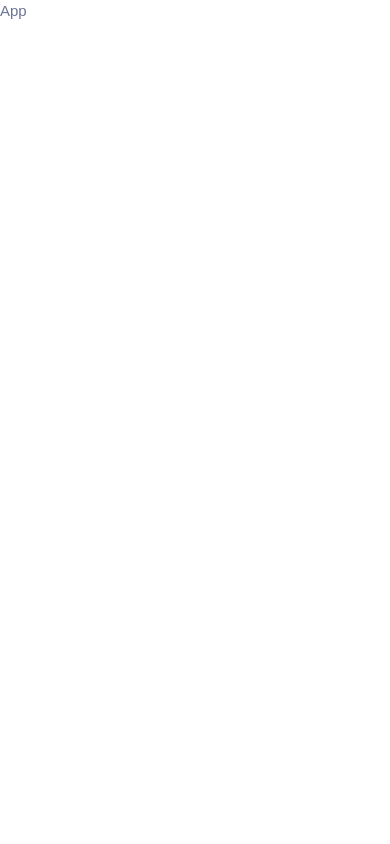
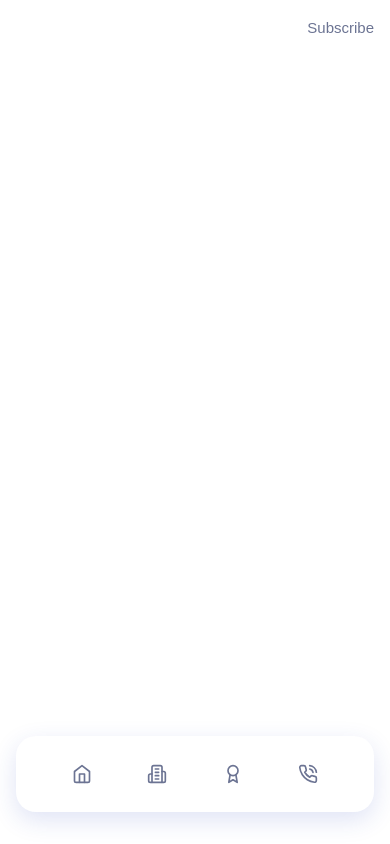
Before and after one commit to azamat-cto/holux, a React (Vite) app: page / in a window 390 px wide. Built offline with nearby package versions, Linux system fonts and the light colour scheme; a small style sheet from the web is missing.

Commit message:
Add header basic markup

```diff
--- a/src/App.jsx
+++ b/src/App.jsx
@@ -1,5 +1,11 @@
+import Header from '@/components/header'
+
 function App() {
-  return <>App</>
+  return (
+    <>
+      <Header />
+    </>
+  )
 }
 
 export default App
--- /dev/null
+++ b/src/components/header/index.jsx
@@ -0,0 +1,147 @@
+import Logo from './logo'
+
+const links = [
+  {
+    id: 'home',
+    to: '#home',
+    label: 'Home',
+    icon: (
+      <svg
+        xmlns="http://www.w3.org/2000/svg"
+        width="1em"
+        height="1em"
+        viewBox="0 0 24 24"
+        fill="none"
+        stroke="currentColor"
+        strokeWidth="2"
+        strokeLinecap="round"
+        strokeLinejoin="round"
+        className="text-xl"
+      >
+        <path d="m3 9 9-7 9 7v11a2 2 0 0 1-2 2H5a2 2 0 0 1-2-2z" />
+        <polyline points="9 22 9 12 15 12 15 22" />
+      </svg>
+    )
+  },
+  {
+    id: 'residences',
+    to: '#popular',
+    label: 'Residences',
+    icon: (
+      <svg
+        xmlns="http://www.w3.org/2000/svg"
+        width="1em"
+        height="1em"
+        viewBox="0 0 24 24"
+        fill="none"
+        stroke="currentColor"
+        strokeWidth="2"
+        strokeLinecap="round"
+        strokeLinejoin="round"
+        className="text-xl"
+      >
+        <path d="M6 22V4a2 2 0 0 1 2-2h8a2 2 0 0 1 2 2v18Z" />
+        <path d="M6 12H4a2 2 0 0 0-2 2v6a2 2 0 0 0 2 2h2" />
+        <path d="M18 9h2a2 2 0 0 1 2 2v9a2 2 0 0 1-2 2h-2" />
+        <path d="M10 6h4" />
+        <path d="M10 10h4" />
+        <path d="M10 14h4" />
+        <path d="M10 18h4" />
+      </svg>
+    )
+  },
+  {
+    id: 'value',
+    to: '#value',
+    label: 'Value',
+    icon: (
+      <svg
+        xmlns="http://www.w3.org/2000/svg"
+        width="1em"
+        height="1em"
+        viewBox="0 0 24 24"
+        fill="none"
+        stroke="currentColor"
+        strokeWidth="2"
+        strokeLinecap="round"
+        strokeLinejoin="round"
+        className="text-xl"
+      >
+        <circle cx="12" cy="8" r="6" />
+        <path d="M15.477 12.89 17 22l-5-3-5 3 1.523-9.11" />
+      </svg>
+    )
+  },
+  {
+    id: 'contact',
+    to: '#contact',
+    label: 'Contact',
+    icon: (
+      <svg
+        xmlns="http://www.w3.org/2000/svg"
+        width="1em"
+        height="1em"
+        viewBox="0 0 24 24"
+        fill="none"
+        stroke="currentColor"
+        strokeWidth="2"
+        strokeLinecap="round"
+        strokeLinejoin="round"
+        className="text-xl"
+      >
+        <path d="M22 16.92v3a2 2 0 0 1-2.18 2 19.79 19.79 0 0 1-8.63-3.07 19.5 19.5 0 0 1-6-6 19.79 19.79 0 0 1-3.07-8.67A2 2 0 0 1 4.11 2h3a2 2 0 0 1 2 1.72 12.84 12.84 0 0 0 .7 2.81 2 2 0 0 1-.45 2.11L8.09 9.91a16 16 0 0 0 6 6l1.27-1.27a2 2 0 0 1 2.11-.45 12.84 12.84 0 0 0 2.81.7A2 2 0 0 1 22 16.92z" />
+        <path d="M14.05 2a9 9 0 0 1 8 7.94" />
+        <path d="M14.05 6A5 5 0 0 1 18 10" />
+      </svg>
+    )
+  }
+]
+
+function Header() {
+  return (
+    <header className="sticky top-0 left-0 z-50 bg-transparent transition-colors">
+      <div>
+        <div className="container">
+          <div className="flex items-center justify-between h-[3.5rem]">
+            <Logo />
+
+            <div className="fixed right-4 bottom-8 left-4 py-5 px-12 rounded-[1.25rem] bg-card shadow-[0_8px_24px_hsla(228,66%,45%,0.15)] transition-colors md:hidden">
+              <nav>
+                <ul className="flex items-center justify-between">
+                  {links.map((link) => (
+                    <li key={link.id}>
+                      <a
+                        className="inline-flex p-2 rounded-full"
+                        href={`${link.to}`}
+                      >
+                        {link.icon}
+                      </a>
+                    </li>
+                  ))}
+                </ul>
+              </nav>
+            </div>
+
+            <div className="hidden md:block">
+              <nav>
+                <ul className="flex items-center gap-x-4">
+                  {links.map((link) => (
+                    <li key={link.id}>
+                      <a href={`${link.to}`}>{link.label}</a>
+                    </li>
+                  ))}
+                </ul>
+              </nav>
+            </div>
+
+            <div>
+              <a href="">Subscribe</a>
+            </div>
+          </div>
+        </div>
+      </div>
+    </header>
+  )
+}
+
+export default Header
--- /dev/null
+++ b/src/components/header/logo.jsx
@@ -0,0 +1,27 @@
+function Logo() {
+  return (
+    <a
+      className="inline-flex items-center gap-x-1 text-white font-medium leading-[normal] hover:text-primary transition-colors"
+      href="#home"
+    >
+      <span>Holux</span>
+      <svg
+        xmlns="http://www.w3.org/2000/svg"
+        width="1em"
+        height="1em"
+        viewBox="0 0 24 24"
+        fill="none"
+        stroke="currentColor"
+        strokeWidth="2"
+        strokeLinecap="round"
+        strokeLinejoin="round"
+        className="text-md"
+      >
+        <path d="m3 9 9-7 9 7v11a2 2 0 0 1-2 2H5a2 2 0 0 1-2-2z" />
+        <polyline points="9 22 9 12 15 12 15 22" />
+      </svg>
+    </a>
+  )
+}
+
+export default Logo
```
